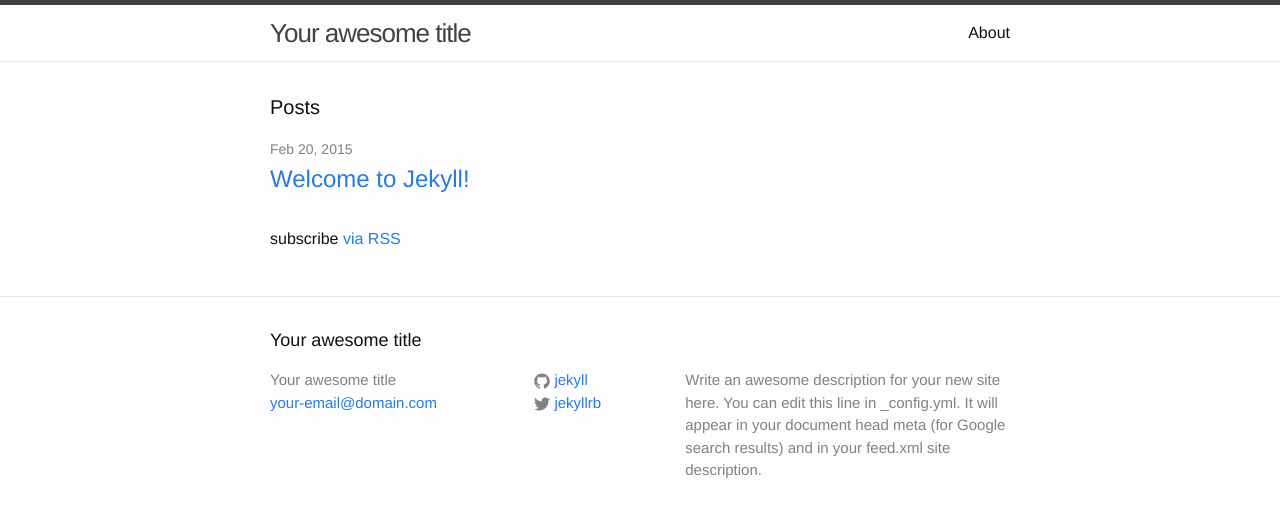
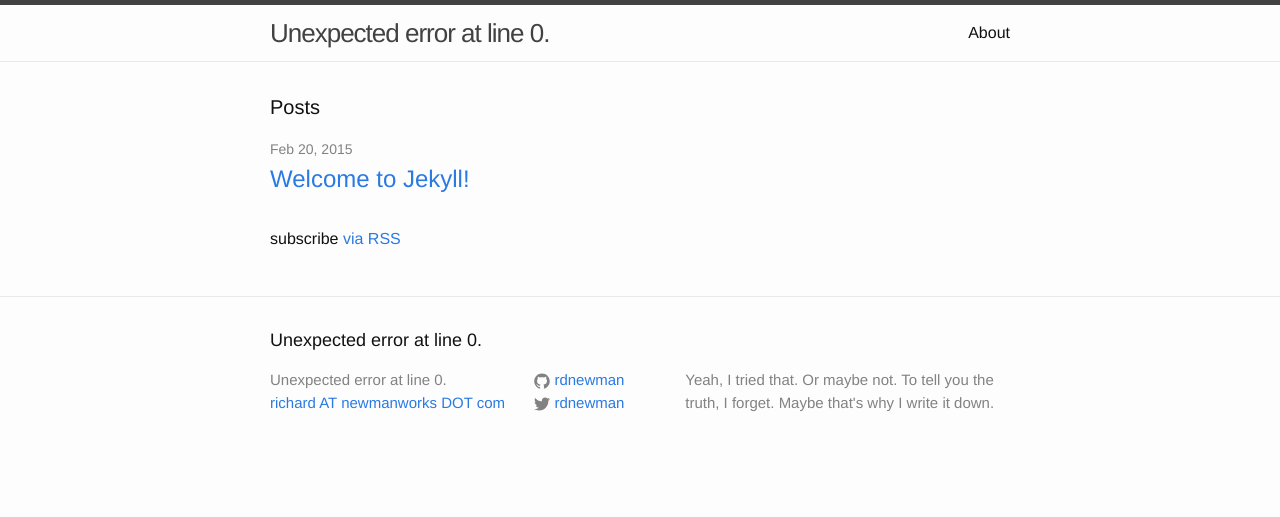
Before and after one commit to rdnewman/rdnewman.github.io, a Jekyll site: the page built from index.html, in a window 1280 px wide. Shown: the top 517 px of the page. Built offline with Jekyll 4.4.1, drawn with Linux system fonts in a browser that asks for light colours.

Commit message:
support GitHub pages and set title

```diff
--- a/_config.yml
+++ b/_config.yml
@@ -1,14 +1,16 @@
 # Site settings
-title: Your awesome title
-email: your-email@domain.com
+title: Unexpected error at line 0.
+email: richard AT newmanworks DOT com
 description: > # this means to ignore newlines until "baseurl:"
-  Write an awesome description for your new site here. You can edit this
-  line in _config.yml. It will appear in your document head meta (for
-  Google search results) and in your feed.xml site description.
+  Yeah, I tried that.  Or maybe not.
+
+  To tell you the truth, I forget.
+
+  Maybe that's why I write it down.
 baseurl: "" # the subpath of your site, e.g. /blog/
-url: "http://yourdomain.com" # the base hostname & protocol for your site
-twitter_username: jekyllrb
-github_username:  jekyll
+url: "http://rdnewman.github.io" # the base hostname & protocol for your site
+twitter_username: rdnewman
+github_username:  rdnewman
 
 # Build settings
 markdown: kramdown
```
Also changed, not shown: Gemfile (added, +7 -0 lines), Gemfile.lock (added).
